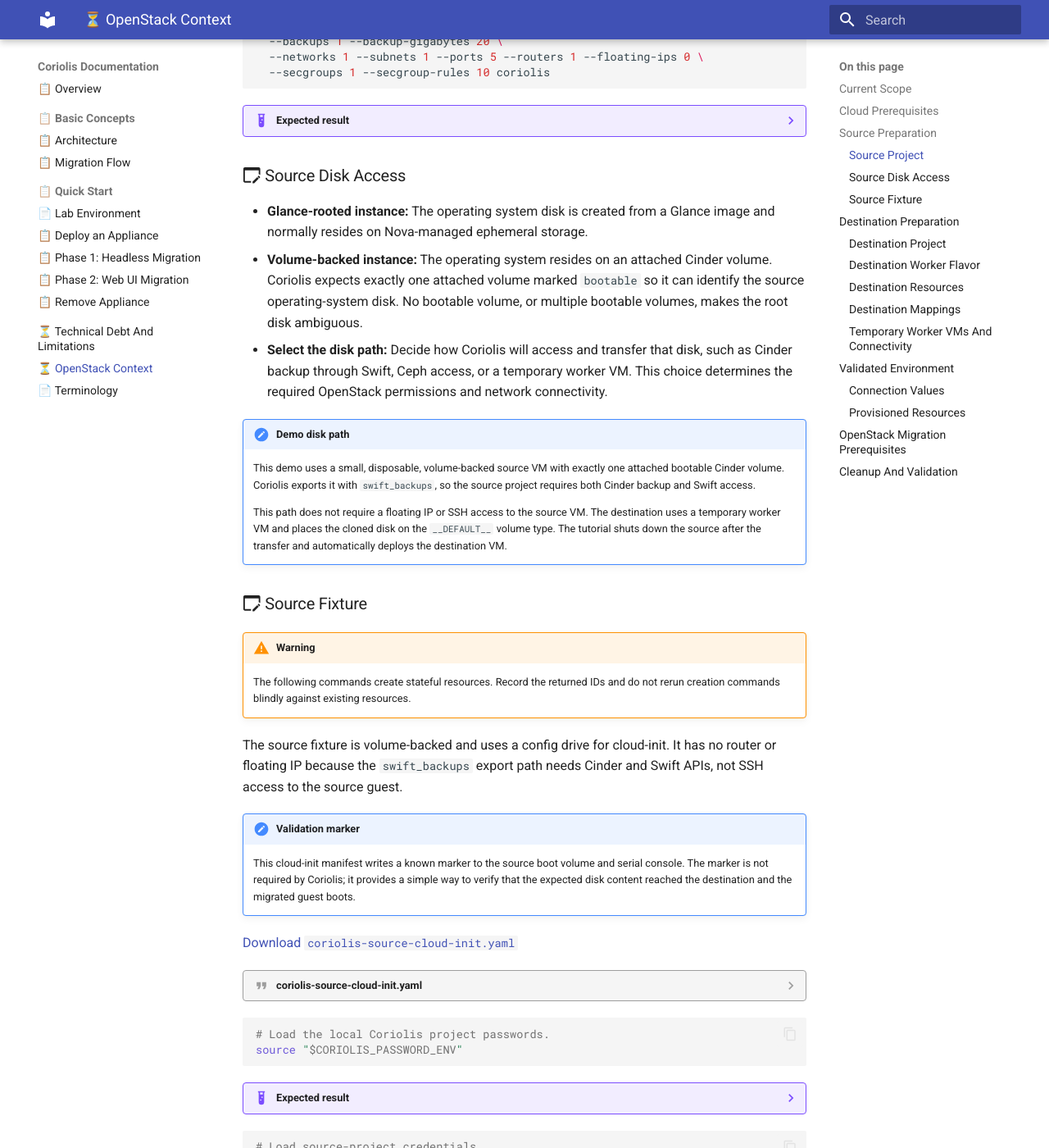
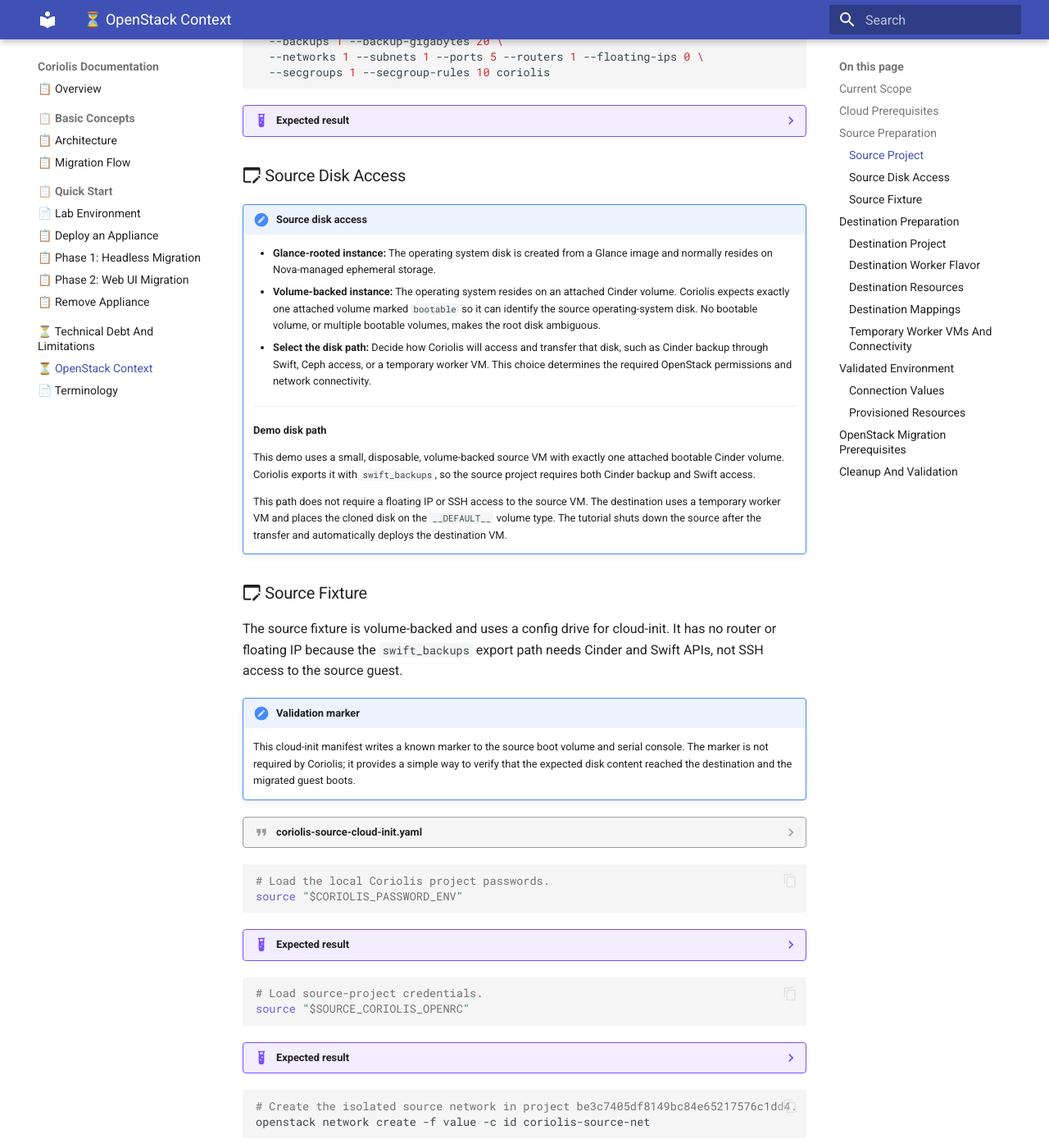
Before and after one commit to radumoisan/coriolis, an MkDocs documentation site: the page built from docs/openstack-provider.md, in a window 1280 px wide and 1400 px high, scrolled down 2922 px. Shown: the whole window at 82% size. Built offline with MkDocs 1.6.1 and Material for MkDocs 9.7.7, drawn with Linux system fonts in a browser that asks for light colours.

Commit message:
Refine source fixture guidance

```diff
--- a/docs/openstack-provider.md
+++ b/docs/openstack-provider.md
@@ -148,26 +148,25 @@
 
 ### :material-application-edit-outline: Source Disk Access
 
-- **Glance-rooted instance:** The operating system disk is created from a Glance image and normally resides on Nova-managed ephemeral storage.
-- **Volume-backed instance:** The operating system resides on an attached Cinder volume. Coriolis expects exactly one attached volume marked `bootable` so it can identify the source operating-system disk. No bootable volume, or multiple bootable volumes, makes the root disk ambiguous.
-- **Select the disk path:** Decide how Coriolis will access and transfer that disk, such as Cinder backup through Swift, Ceph access, or a temporary worker VM. This choice determines the required OpenStack permissions and network connectivity.
+!!! note "Source disk access"
+    - **Glance-rooted instance:** The operating system disk is created from a Glance image and normally resides on Nova-managed ephemeral storage.
+    - **Volume-backed instance:** The operating system resides on an attached Cinder volume. Coriolis expects exactly one attached volume marked `bootable` so it can identify the source operating-system disk. No bootable volume, or multiple bootable volumes, makes the root disk ambiguous.
+    - **Select the disk path:** Decide how Coriolis will access and transfer that disk, such as Cinder backup through Swift, Ceph access, or a temporary worker VM. This choice determines the required OpenStack permissions and network connectivity.
 
-!!! note "Demo disk path"
+    ---
+
+    **Demo disk path**
+
     This demo uses a small, disposable, volume-backed source VM with exactly one attached bootable Cinder volume. Coriolis exports it with `swift_backups`, so the source project requires both Cinder backup and Swift access.
 
     This path does not require a floating IP or SSH access to the source VM. The destination uses a temporary worker VM and places the cloned disk on the `__DEFAULT__` volume type. The tutorial shuts down the source after the transfer and automatically deploys the destination VM.
 
 ### :material-application-edit-outline: Source Fixture
 
-!!! warning
-    The following commands create stateful resources. Record the returned IDs and do not rerun creation commands blindly against existing resources.
-
 The source fixture is volume-backed and uses a config drive for cloud-init. It has no router or floating IP because the `swift_backups` export path needs Cinder and Swift APIs, not SSH access to the source guest.
 
 !!! note "Validation marker"
     This cloud-init manifest writes a known marker to the source boot volume and serial console. The marker is not required by Coriolis; it provides a simple way to verify that the expected disk content reached the destination and the migrated guest boots.
-
-[Download `coriolis-source-cloud-init.yaml`](assets/manifests/coriolis-source-cloud-init.yaml){ download="coriolis-source-cloud-init.yaml" }
 
 ??? quote "coriolis-source-cloud-init.yaml"
 
```
